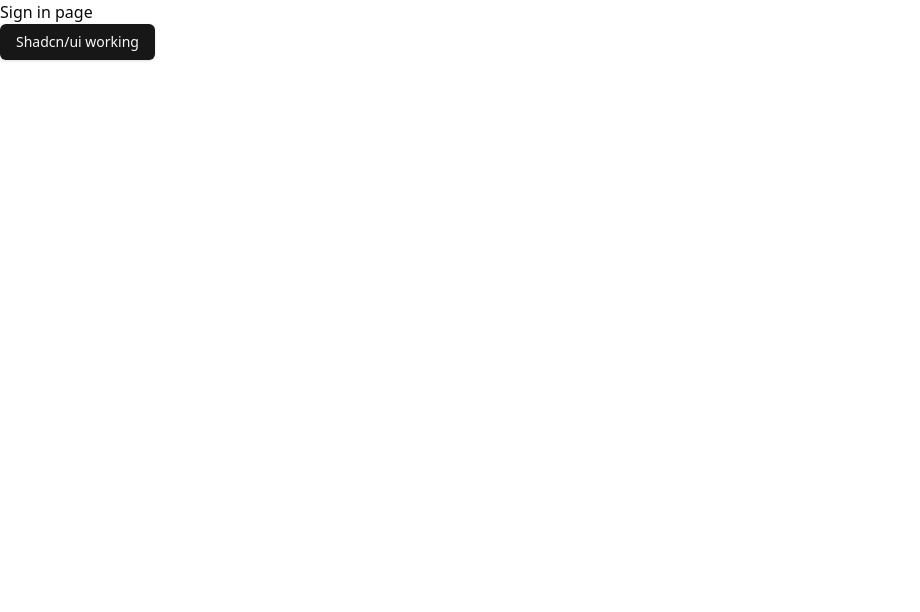
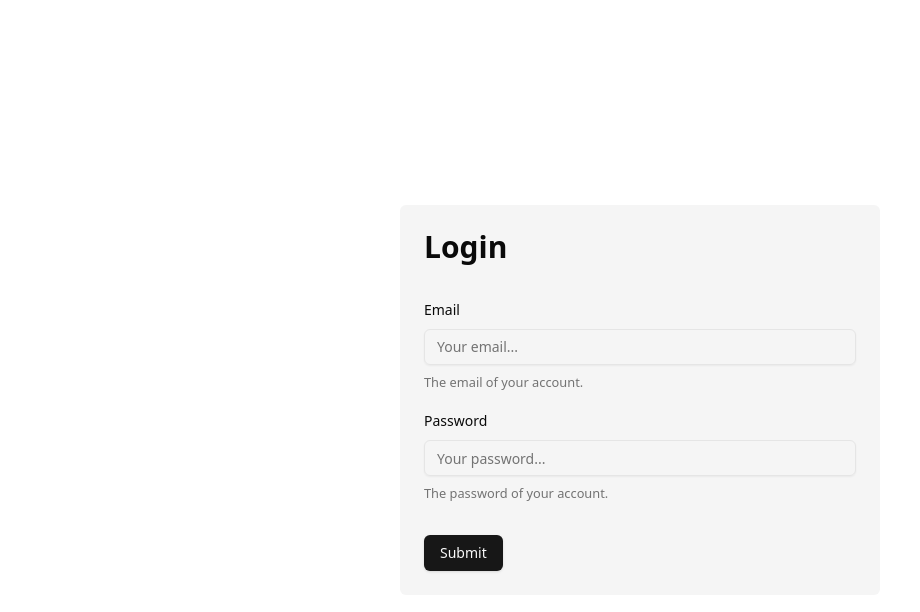
Before and after one commit to sergiopmdeveloper/react-fastapi, a React (Vite) app in the folder frontend/: page /login in a window 1280 px wide. Shown: the top 612 px of the page, without its empty margins (0-920 px from the left). Built offline with nearby package versions, Linux system fonts and the light colour scheme.

Commit message:
style(frontend): implement initial version of the login form

```diff
--- /dev/null
+++ b/frontend/src/components/app/login/login-form.tsx
@@ -0,0 +1,100 @@
+import { Button } from '@/components/ui/button';
+import {
+  Form,
+  FormControl,
+  FormDescription,
+  FormField,
+  FormItem,
+  FormLabel,
+  FormMessage,
+} from '@/components/ui/form';
+import { Input } from '@/components/ui/input';
+import { zodResolver } from '@hookform/resolvers/zod';
+import { useForm } from 'react-hook-form';
+import { z } from 'zod';
+
+const loginFormSchema = z.object({
+  email: z
+    .string()
+    .min(1, 'Email is required')
+    .email('Email format is not valid'),
+  password: z
+    .string()
+    .min(1, 'Password is required')
+    .min(8, 'Password must be at least 8 characters'),
+});
+
+export function LoginForm() {
+  const form = useForm<z.infer<typeof loginFormSchema>>({
+    resolver: zodResolver(loginFormSchema),
+    defaultValues: {
+      email: '',
+      password: '',
+    },
+  });
+
+  function onSubmit(values: z.infer<typeof loginFormSchema>) {
+    console.log(values);
+  }
+
+  return (
+    <div className="w-[30rem] rounded-md bg-secondary p-6">
+      <h1 className="text-3xl font-bold">Login</h1>
+
+      <Form {...form}>
+        <form className="mt-8" onSubmit={form.handleSubmit(onSubmit)}>
+          <div className="space-y-4">
+            <FormField
+              control={form.control}
+              name="email"
+              render={({ field }) => (
+                <FormItem>
+                  <FormLabel>Email</FormLabel>
+
+                  <FormControl>
+                    <Input
+                      placeholder="Your email..."
+                      autoComplete="email"
+                      {...field}
+                    />
+                  </FormControl>
+
+                  <FormDescription>The email of your account.</FormDescription>
+                  <FormMessage />
+                </FormItem>
+              )}
+            />
+
+            <FormField
+              control={form.control}
+              name="password"
+              render={({ field }) => (
+                <FormItem>
+                  <FormLabel>Password</FormLabel>
+
+                  <FormControl>
+                    <Input
+                      type="password"
+                      placeholder="Your password..."
+                      autoComplete="current-password"
+                      {...field}
+                    />
+                  </FormControl>
+
+                  <FormDescription>
+                    The password of your account.
+                  </FormDescription>
+                  <FormMessage />
+                </FormItem>
+              )}
+            />
+          </div>
+
+          <Button className="mt-8" type="submit">
+            Submit
+          </Button>
+        </form>
+      </Form>
+    </div>
+  );
+}
--- /dev/null
+++ b/frontend/src/components/ui/form.tsx
@@ -0,0 +1,176 @@
+import * as React from "react"
+import * as LabelPrimitive from "@radix-ui/react-label"
+import { Slot } from "@radix-ui/react-slot"
+import {
+  Controller,
+  ControllerProps,
+  FieldPath,
+  FieldValues,
+  FormProvider,
+  useFormContext,
+} from "react-hook-form"
+
+import { cn } from "@/lib/utils"
+import { Label } from "@/components/ui/label"
+
+const Form = FormProvider
+
+type FormFieldContextValue<
+  TFieldValues extends FieldValues = FieldValues,
+  TName extends FieldPath<TFieldValues> = FieldPath<TFieldValues>
+> = {
+  name: TName
+}
+
+const FormFieldContext = React.createContext<FormFieldContextValue>(
+  {} as FormFieldContextValue
+)
+
+const FormField = <
+  TFieldValues extends FieldValues = FieldValues,
+  TName extends FieldPath<TFieldValues> = FieldPath<TFieldValues>
+>({
+  ...props
+}: ControllerProps<TFieldValues, TName>) => {
+  return (
+    <FormFieldContext.Provider value={{ name: props.name }}>
+      <Controller {...props} />
+    </FormFieldContext.Provider>
+  )
+}
+
+const useFormField = () => {
+  const fieldContext = React.useContext(FormFieldContext)
+  const itemContext = React.useContext(FormItemContext)
+  const { getFieldState, formState } = useFormContext()
+
+  const fieldState = getFieldState(fieldContext.name, formState)
+
+  if (!fieldContext) {
+    throw new Error("useFormField should be used within <FormField>")
+  }
+
+  const { id } = itemContext
+
+  return {
+    id,
+    name: fieldContext.name,
+    formItemId: `${id}-form-item`,
+    formDescriptionId: `${id}-form-item-description`,
+    formMessageId: `${id}-form-item-message`,
+    ...fieldState,
+  }
+}
+
+type FormItemContextValue = {
+  id: string
+}
+
+const FormItemContext = React.createContext<FormItemContextValue>(
+  {} as FormItemContextValue
+)
+
+const FormItem = React.forwardRef<
+  HTMLDivElement,
+  React.HTMLAttributes<HTMLDivElement>
+>(({ className, ...props }, ref) => {
+  const id = React.useId()
+
+  return (
+    <FormItemContext.Provider value={{ id }}>
+      <div ref={ref} className={cn("space-y-2", className)} {...props} />
+    </FormItemContext.Provider>
+  )
+})
+FormItem.displayName = "FormItem"
+
+const FormLabel = React.forwardRef<
+  React.ElementRef<typeof LabelPrimitive.Root>,
+  React.ComponentPropsWithoutRef<typeof LabelPrimitive.Root>
+>(({ className, ...props }, ref) => {
+  const { error, formItemId } = useFormField()
+
+  return (
+    <Label
+      ref={ref}
+      className={cn(error && "text-destructive", className)}
+      htmlFor={formItemId}
+      {...props}
+    />
+  )
+})
+FormLabel.displayName = "FormLabel"
+
+const FormControl = React.forwardRef<
+  React.ElementRef<typeof Slot>,
+  React.ComponentPropsWithoutRef<typeof Slot>
+>(({ ...props }, ref) => {
+  const { error, formItemId, formDescriptionId, formMessageId } = useFormField()
+
+  return (
+    <Slot
+      ref={ref}
+      id={formItemId}
+      aria-describedby={
+        !error
+          ? `${formDescriptionId}`
+          : `${formDescriptionId} ${formMessageId}`
+      }
+      aria-invalid={!!error}
+      {...props}
+    />
+  )
+})
+FormControl.displayName = "FormControl"
+
+const FormDescription = React.forwardRef<
+  HTMLParagraphElement,
+  React.HTMLAttributes<HTMLParagraphElement>
+>(({ className, ...props }, ref) => {
+  const { formDescriptionId } = useFormField()
+
+  return (
+    <p
+      ref={ref}
+      id={formDescriptionId}
+      className={cn("text-[0.8rem] text-muted-foreground", className)}
+      {...props}
+    />
+  )
+})
+FormDescription.displayName = "FormDescription"
+
+const FormMessage = React.forwardRef<
+  HTMLParagraphElement,
+  React.HTMLAttributes<HTMLParagraphElement>
+>(({ className, children, ...props }, ref) => {
+  const { error, formMessageId } = useFormField()
+  const body = error ? String(error?.message) : children
+
+  if (!body) {
+    return null
+  }
+
+  return (
+    <p
+      ref={ref}
+      id={formMessageId}
+      className={cn("text-[0.8rem] font-medium text-destructive", className)}
+      {...props}
+    >
+      {body}
+    </p>
+  )
+})
+FormMessage.displayName = "FormMessage"
+
+export {
+  useFormField,
+  Form,
+  FormItem,
+  FormLabel,
+  FormControl,
+  FormDescription,
+  FormMessage,
+  FormField,
+}
--- /dev/null
+++ b/frontend/src/components/ui/input.tsx
@@ -0,0 +1,22 @@
+import * as React from "react"
+
+import { cn } from "@/lib/utils"
+
+const Input = React.forwardRef<HTMLInputElement, React.ComponentProps<"input">>(
+  ({ className, type, ...props }, ref) => {
+    return (
+      <input
+        type={type}
+        className={cn(
+          "flex h-9 w-full rounded-md border border-input bg-transparent px-3 py-1 text-base shadow-sm transition-colors file:border-0 file:bg-transparent file:text-sm file:font-medium file:text-foreground placeholder:text-muted-foreground focus-visible:outline-none focus-visible:ring-1 focus-visible:ring-ring disabled:cursor-not-allowed disabled:opacity-50 md:text-sm",
+          className
+        )}
+        ref={ref}
+        {...props}
+      />
+    )
+  }
+)
+Input.displayName = "Input"
+
+export { Input }
--- /dev/null
+++ b/frontend/src/components/ui/label.tsx
@@ -0,0 +1,26 @@
+"use client"
+
+import * as React from "react"
+import * as LabelPrimitive from "@radix-ui/react-label"
+import { cva, type VariantProps } from "class-variance-authority"
+
+import { cn } from "@/lib/utils"
+
+const labelVariants = cva(
+  "text-sm font-medium leading-none peer-disabled:cursor-not-allowed peer-disabled:opacity-70"
+)
+
+const Label = React.forwardRef<
+  React.ElementRef<typeof LabelPrimitive.Root>,
+  React.ComponentPropsWithoutRef<typeof LabelPrimitive.Root> &
+    VariantProps<typeof labelVariants>
+>(({ className, ...props }, ref) => (
+  <LabelPrimitive.Root
+    ref={ref}
+    className={cn(labelVariants(), className)}
+    {...props}
+  />
+))
+Label.displayName = LabelPrimitive.Root.displayName
+
+export { Label }
--- a/frontend/src/pages/login.tsx
+++ b/frontend/src/pages/login.tsx
@@ -1,4 +1,4 @@
-import { Button } from '@/components/ui/button';
+import { LoginForm } from '@/components/app/login/login-form';
 
 /**
  * Login page
@@ -6,8 +6,9 @@
 export default function LoginPage() {
   return (
     <main>
-      <h1>Sign in page</h1>
-      <Button>Shadcn/ui working</Button>
+      <section className="flex h-screen w-full items-center justify-center">
+        <LoginForm />
+      </section>
     </main>
   );
 }
```
Also changed, not shown: frontend/package.json (+6 -1 lines), 2 other files (tests, documents, lock files or other folders).
